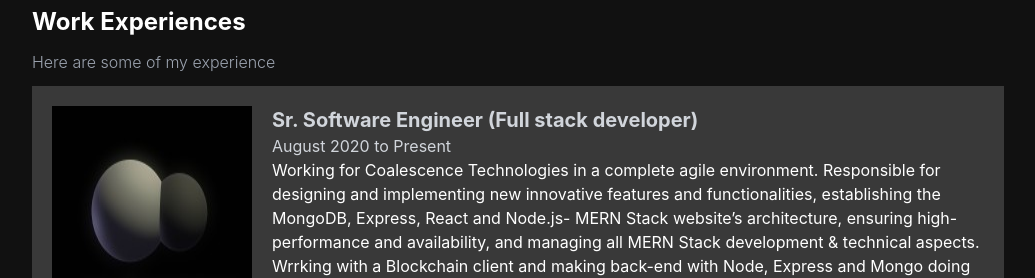
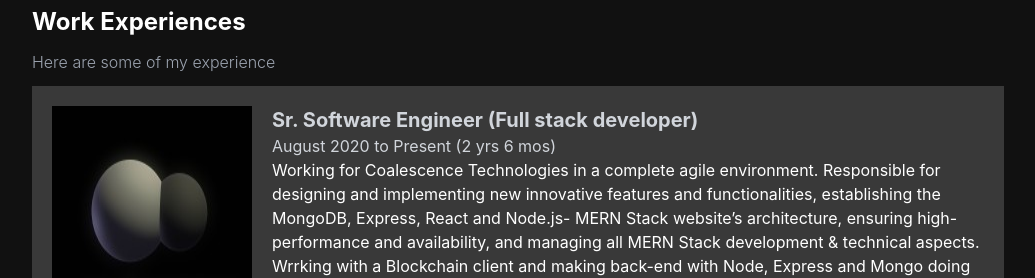
Before and after one commit to shubhamda111/me, a React (Create React App) app: page / in a window 1280 px wide. Shown: the part 1220-1498 px from the top of the page, without its empty margins (112-1147 px from the left). Built offline with nearby package versions, Linux system fonts and the light colour scheme.

Commit message:
add experienced month and year

```diff
--- a/src/components/Work.js
+++ b/src/components/Work.js
@@ -3,6 +3,16 @@ import company1 from '../assets/images/trancis.jpeg'
 import hr from "../assets/images/curve-hr.svg"
 
 export default function Work(){
+
+    const experienced=()=>{
+        var pastDate = new Date("2020-08-20");
+        var currentDate = new Date();
+        var timeDifference = currentDate - pastDate;
+        var years = Math.floor(timeDifference / (365 * 24 * 60 * 60 * 1000));
+        var months = Math.floor((timeDifference % (365 * 24 * 60 * 60 * 1000)) / (30 * 24 * 60 * 60 * 1000));
+        return `(${years} yrs ${months} mos)`
+    }
+
     return (
         <div id="work" className="mt-4 text-white">
             <h1 className="text-2xl font-bold mb-3">Work Experiences</h1>
@@ -12,7 +22,7 @@ export default function Work(){
                     <img className="card-img-top" src={company} alt="Card image cap"/>
                     <div className="card-body ml-5 ">
                     <p className="text-xl font-bold text-gray-300">Sr. Software Engineer (Full stack developer)</p>
-                    <p className=" text-gray-300">August 2020 to Present</p>
+                    <p className=" text-gray-300">August 2020 to Present {experienced()}</p>
                     <p className="card-text">Working for Coalescence Technologies in a complete agile environment. Responsible for designing and implementing new innovative features and functionalities, establishing the MongoDB, Express, React and Node.js- MERN Stack website’s architecture, ensuring high-performance and availability, and managing all MERN Stack development & technical aspects. Wrrking with a Blockchain client and making back-end with Node, Express and Mongo doing inegration in front-end for them. I work closely with project stack holders and end customers to ensure an effective, visually appealing, and intuitive implementation. Also worked in app development with React-Native. Making from scratches to doing live on app store an play store. Also leading a team of 9 members to mentor, guide and assign them project tasks.</p>
                     </div>
                 </div>
```
